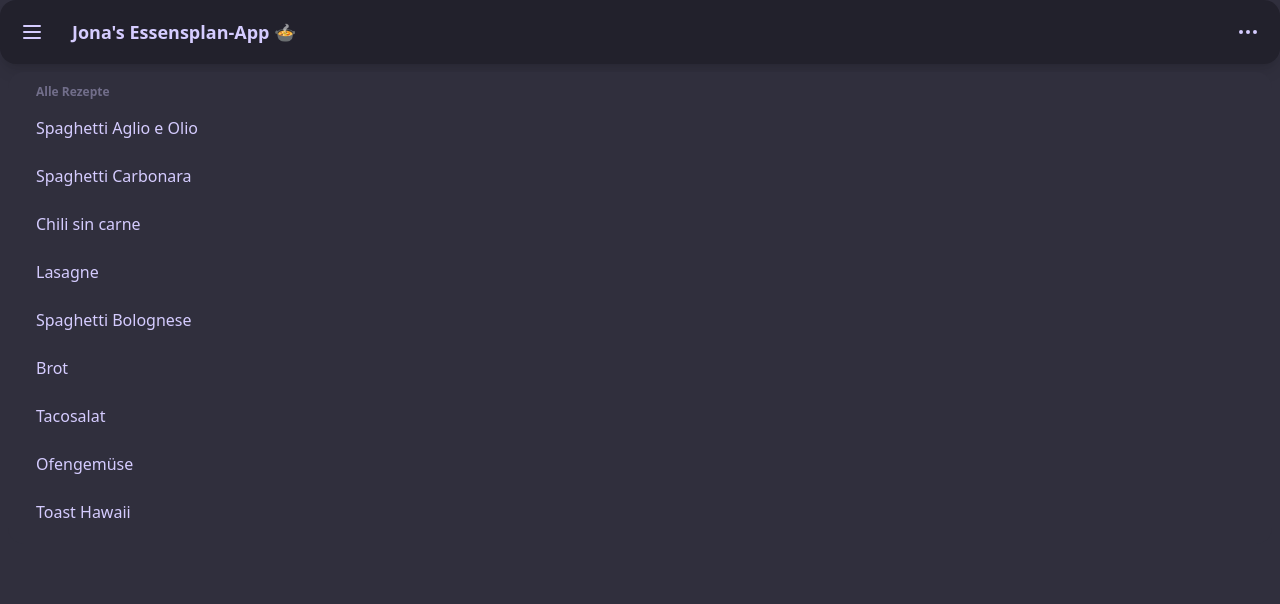
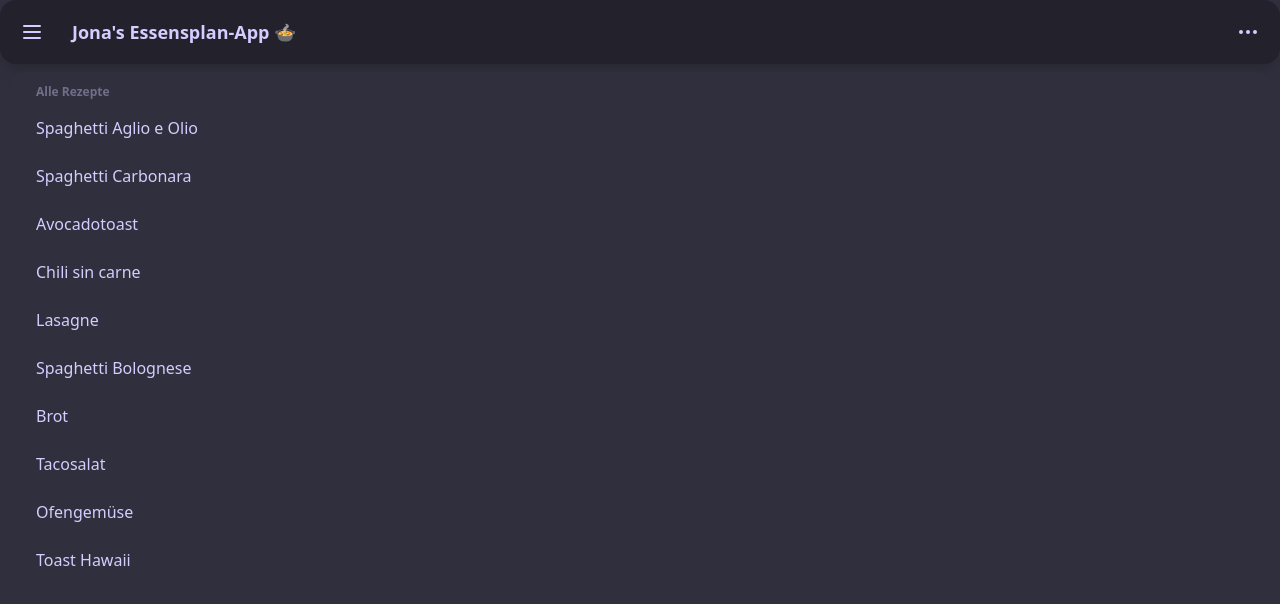
Before and after one commit to JonaLoeffler/mealplanner, a Vue app: page /recipes in a window 1280 px wide. Shown: the top 604 px of the page. Built offline with nearby package versions, Linux system fonts and the light colour scheme.

Commit message:
Restructure recipes

```diff
--- a/data/recipes.ts
+++ b/data/recipes.ts
@@ -1,102 +1,17 @@
 import { Cookbook } from "../lib/types";
 
+import aglioeolio from "./recipes/aglioeolio";
+import carbonara from "./recipes/carbonara";
+import avocadotoast from "./recipes/avocadotoast";
+import chilisincarne from "./recipes/chilisincarne";
+import lasagne from "./recipes/lasagne";
+
 const recipes: Cookbook = [
-  {
-    title: "Spaghetti Aglio e Olio",
-    portions: 2,
-    ingredients: [
-      {
-        name: "Zehen Knoblauch",
-        unit: "pc",
-        amount: 7,
-      },
-      {
-        name: "Petersilie, frisch",
-        unit: "cup",
-        amount: 0.5,
-      },
-      {
-        name: "Olivenöl",
-        unit: "cup",
-        amount: 0.5,
-      },
-      {
-        name: "Chiliflocken",
-        unit: "tsp",
-        amount: 1,
-      },
-      {
-        name: "Spaghetti",
-        unit: "pound",
-        amount: 0.5,
-      },
-      {
-        name: "Zitrone",
-        unit: "pc",
-        amount: 0.5,
-      },
-    ],
-    steps: [
-      {
-        description:
-          "Heavily salt a large pot of water, and bring to a boil. Cook pasta until slightly underdone while completing the steps below.",
-      },
-      {
-        description:
-          "Slice the garlic cloves thinly, and set aside. Heat olive oil in a large sauté pan over medium heat until barely shimmering. Add sliced garlic, stirring constantly, until softened and turning golden on the edges. Add the red pepper flakes and lower the heat to medium-low.",
-      },
-      {
-        description:
-          "Add the pasta, drained, with about 1/4 cup reserved pasta cooking water. Squeeze lemon juice over top, and mix into the pasta with the fresh parsley. If sauce is too watery, continue to cook for 1-3 minutes, until pasta has absorbed more liquid. Season with salt and pepper, and serve.",
-      },
-    ],
-  },
-  {
-    title: "Spaghetti Carbonara",
-    ingredients: [
-      {
-        name: "Spaghetti",
-        unit: "g",
-        amount: 250,
-      },
-      {
-        name: "Olivenöl",
-        unit: "g",
-        amount: 20,
-      },
-      {
-        name: "Räuchertofu",
-        unit: "g",
-        amount: 50,
-      },
-      {
-        name: "Zwiebel",
-        unit: "Stk.",
-        amount: 1,
-      },
-      {
-        name: "Zehen Knoblauch",
-        unit: "Stk.",
-        amount: 2,
-      },
-      {
-        name: "Sahne",
-        unit: "ml",
-        amount: 100,
-      },
-      {
-        name: "Eier",
-        unit: "Stk.",
-        amount: 2,
-      },
-    ],
-  },
-  {
-    title: "Chili sin carne",
-  },
-  {
-    title: "Lasagne",
-  },
+  aglioeolio,
+  carbonara,
+  avocadotoast,
+  chilisincarne,
+  lasagne,
   {
     title: "Spaghetti Bolognese",
   },
--- /dev/null
+++ b/data/recipes/aglioeolio.ts
@@ -0,0 +1,54 @@
+import { Recipe } from "../../lib/types";
+
+const recipe: Recipe = {
+  title: "Spaghetti Aglio e Olio",
+  portions: 2,
+  ingredients: [
+    {
+      name: "Zehen Knoblauch",
+      unit: "pc",
+      amount: 7,
+    },
+    {
+      name: "Petersilie, frisch",
+      unit: "cup",
+      amount: 0.5,
+    },
+    {
+      name: "Olivenöl",
+      unit: "cup",
+      amount: 0.5,
+    },
+    {
+      name: "Chiliflocken",
+      unit: "tsp",
+      amount: 1,
+    },
+    {
+      name: "Spaghetti",
+      unit: "pound",
+      amount: 0.5,
+    },
+    {
+      name: "Zitrone",
+      unit: "pc",
+      amount: 0.5,
+    },
+  ],
+  steps: [
+    {
+      description:
+        "Heavily salt a large pot of water, and bring to a boil. Cook pasta until slightly underdone while completing the steps below.",
+    },
+    {
+      description:
+        "Slice the garlic cloves thinly, and set aside. Heat olive oil in a large sauté pan over medium heat until barely shimmering. Add sliced garlic, stirring constantly, until softened and turning golden on the edges. Add the red pepper flakes and lower the heat to medium-low.",
+    },
+    {
+      description:
+        "Add the pasta, drained, with about 1/4 cup reserved pasta cooking water. Squeeze lemon juice over top, and mix into the pasta with the fresh parsley. If sauce is too watery, continue to cook for 1-3 minutes, until pasta has absorbed more liquid. Season with salt and pepper, and serve.",
+    },
+  ],
+};
+
+export default recipe;
--- /dev/null
+++ b/data/recipes/avocadotoast.ts
@@ -0,0 +1,40 @@
+import { Recipe } from "../../lib/types";
+
+const recipe: Recipe = {
+  title: "Avocadotoast",
+  portions: 2,
+  ingredients: [
+    {
+      name: "Scheiben (altes) Brot",
+      unit: "pc",
+      amount: 4,
+    },
+    {
+      name: "Avocado",
+      unit: "pc",
+      amount: 1,
+    },
+    {
+      name: "Limette",
+      unit: "pc",
+      amount: 1,
+    },
+    {
+      name: "Cherrytomaten",
+      unit: "pc",
+      amount: 6,
+    },
+    {
+      name: "Eier",
+      unit: "pc",
+      amount: 2,
+    },
+    {
+      name: "Olivenöl",
+      unit: "ml",
+      amount: 4,
+    },
+  ],
+};
+
+export default recipe;
--- /dev/null
+++ b/data/recipes/carbonara.ts
@@ -0,0 +1,44 @@
+import { Recipe } from "../../lib/types";
+
+const recipe: Recipe = {
+  title: "Spaghetti Carbonara",
+  ingredients: [
+    {
+      name: "Spaghetti",
+      unit: "g",
+      amount: 250,
+    },
+    {
+      name: "Olivenöl",
+      unit: "g",
+      amount: 20,
+    },
+    {
+      name: "Räuchertofu",
+      unit: "g",
+      amount: 50,
+    },
+    {
+      name: "Zwiebel",
+      unit: "Stk.",
+      amount: 1,
+    },
+    {
+      name: "Zehen Knoblauch",
+      unit: "Stk.",
+      amount: 2,
+    },
+    {
+      name: "Sahne",
+      unit: "ml",
+      amount: 100,
+    },
+    {
+      name: "Eier",
+      unit: "Stk.",
+      amount: 2,
+    },
+  ],
+};
+
+export default recipe;
--- /dev/null
+++ b/data/recipes/chilisincarne.ts
@@ -0,0 +1,7 @@
+import { Recipe } from "../../lib/types";
+
+const recipe: Recipe = {
+  title: "Chili sin carne",
+};
+
+export default recipe;
--- /dev/null
+++ b/data/recipes/lasagne.ts
@@ -0,0 +1,80 @@
+import { Recipe } from "../../lib/types";
+
+const recipe: Recipe = {
+  title: "Lasagne",
+  portions: 4,
+  ingredients: [
+    {
+      name: "Lasagneplatten",
+      unit: "g",
+      amount: 250,
+    },
+    {
+      name: "Passierte Tomaten",
+      unit: "ml",
+      amount: 500,
+    },
+    {
+      name: "Rote Linsen",
+      unit: "g",
+      amount: 50,
+    },
+    {
+      name: "Möhren",
+      unit: "pc",
+      amount: 3,
+    },
+    {
+      name: "Zucchini",
+      unit: "pc",
+      amount: 1,
+    },
+    {
+      name: "Zehen Knoblauch",
+      unit: "pc",
+      amount: 5,
+    },
+    {
+      name: "Zwiebeln",
+      unit: "pc",
+      amount: 2,
+    },
+    {
+      name: "Stauden Sellerie",
+      unit: "g",
+      amount: 200,
+    },
+    {
+      name: "Gemüsebrühe",
+      unit: "ml",
+      amount: 500,
+    },
+    {
+      name: "Milch",
+      unit: "ml",
+      amount: 500,
+    },
+    {
+      name: "Butter",
+      unit: "g",
+      amount: 50,
+    },
+    {
+      name: "Mehl",
+      unit: "g",
+      amount: 50,
+    },
+    {
+      name: "Mozzarella",
+      unit: "g",
+      amount: 250,
+    },
+    {
+      name: "Grana Padano",
+      unit: "g",
+      amount: 100,
+    },
+  ],
+};
+
+export default recipe;
--- a/lib/convert.ts
+++ b/lib/convert.ts
@@ -39,7 +39,7 @@ const convert = function (ingredient: Ingredient, target: Target): Ingredient {
   };
 };
 
-const convertToMetric = (ingredient: Ingredient) =>
+const convertToMetric = (ingredient: Ingredient): Ingredient =>
   convert(ingredient, "metric");
 
 export { convert, convertToMetric, Target };
```
